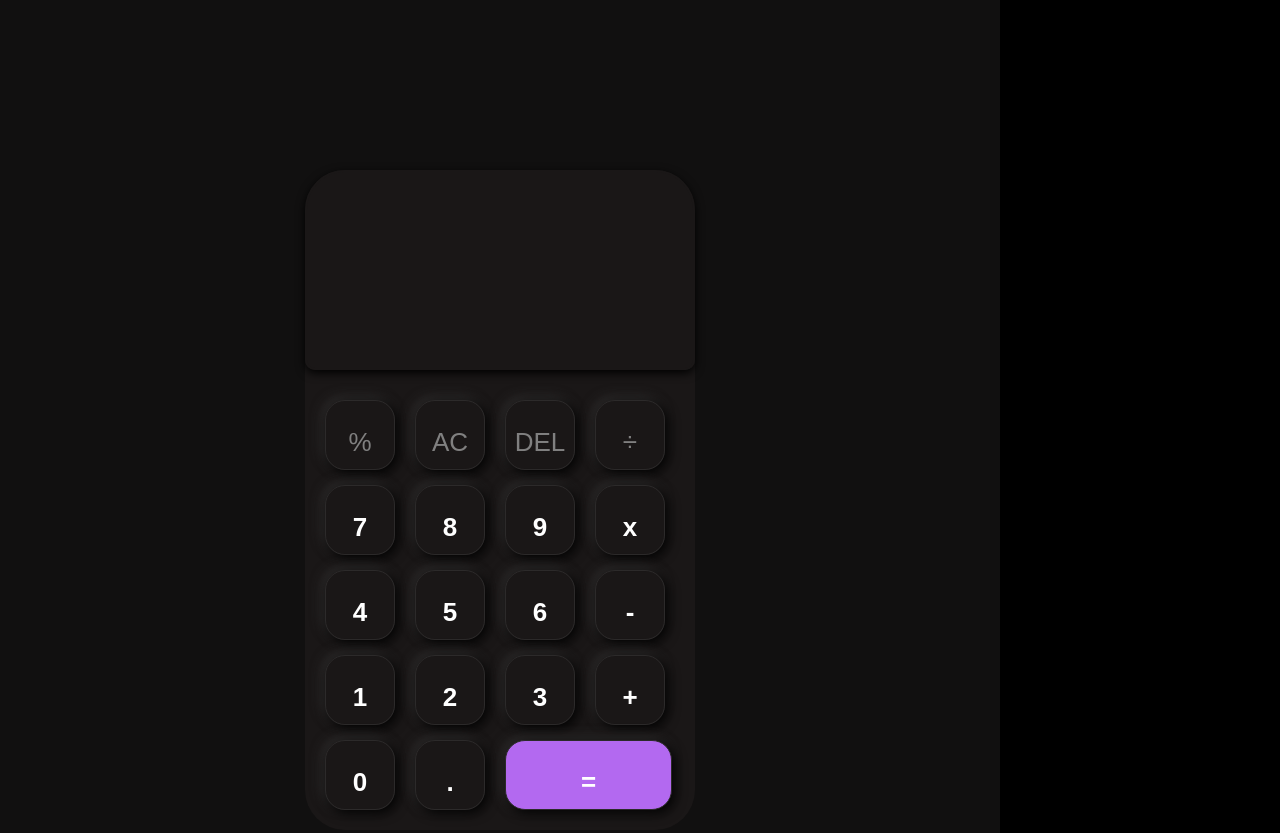
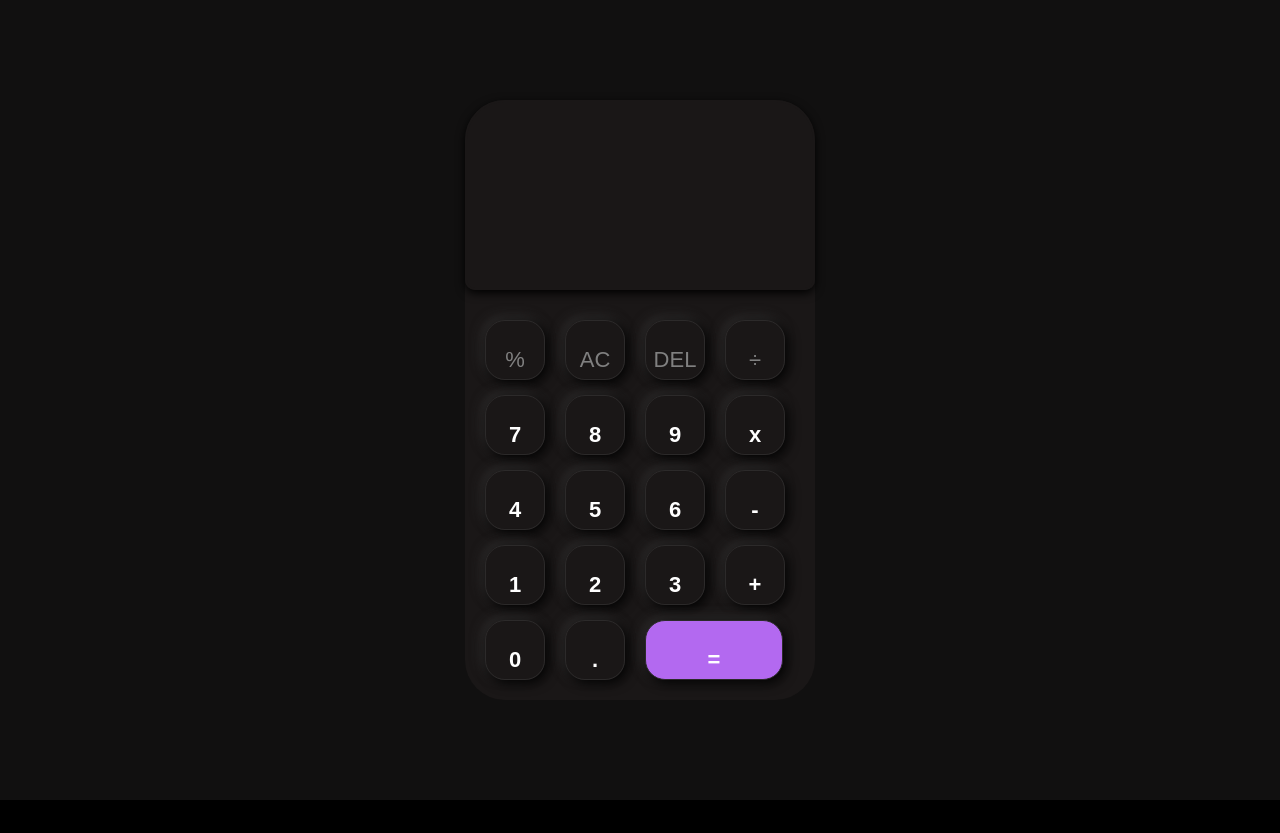
Before and after one commit to Exodia1one/calculator, a plain HTML site: page index.html in a window 1280 px wide. Shown: the top 833 px of the page. After the commit the page ends 800 px from the top, so only its background shows below. Drawn offline with Linux system fonts and the light colour scheme.

Commit message:
testing vh container

```diff
--- a/style.css
+++ b/style.css
@@ -7,13 +7,13 @@ body {
     font-family:Arial, Helvetica, sans-serif;
     color: white;
     background-color: black;
-    font-size: 26px;
+    font-size: 22px;
 }
 #container {
     background-color: rgb(17, 16, 16);
     display: flex;
-    height: 1000px;
-    width: 1000px;
+    height: 100vh;
+    width: 100vw;
     justify-content: center;
     align-items: center;
 }
@@ -21,8 +21,8 @@ body {
     background-color: rgb(26, 23, 23);
     display: flex;
     flex-direction: column;
-    height: 660px;
-    width: 390px;
+    height: 600px;
+    width: 350px;
     min-width: 40px;
     border-radius: 40px;
 }
@@ -43,7 +43,7 @@ body {
     margin-bottom: 40px;
     margin-right: 25px;
     font-weight: 800;
-    font-size: 36px;
+    font-size: 33px;
 }
 .chain {
     margin-bottom: 70px;
@@ -52,7 +52,7 @@ body {
     color: rgb(179, 105, 240);
 }
 .punchpad {
-    height: 460px;
+    height: 410px;
 }
 ul {
     display: flex;
@@ -65,10 +65,10 @@ ul {
 li {
     list-style-type: none;
     padding: 26.4px;
-    min-width: 70px;
-    max-height: 70px;
-    max-width: 70px;
-    min-height: 70px;
+    min-width: 60px;
+    max-height: 60px;
+    max-width: 60px;
+    min-height: 60px;
     flex: 1 0 0;
     border: solid 1px rgb(44, 42, 42);
     border-radius: 20px;
@@ -86,8 +86,8 @@ li:hover {
     box-shadow: 3px 3px 12px rgb(107, 103, 103), -3px -3px 12px rgb(107, 103, 103);
 }
 li#equal {
-    min-width: 167px;
-    max-width: 167px;
+    min-width: 138px;
+    max-width: 138px;
     background-color: rgb(179, 105, 240);
 
 }
```
